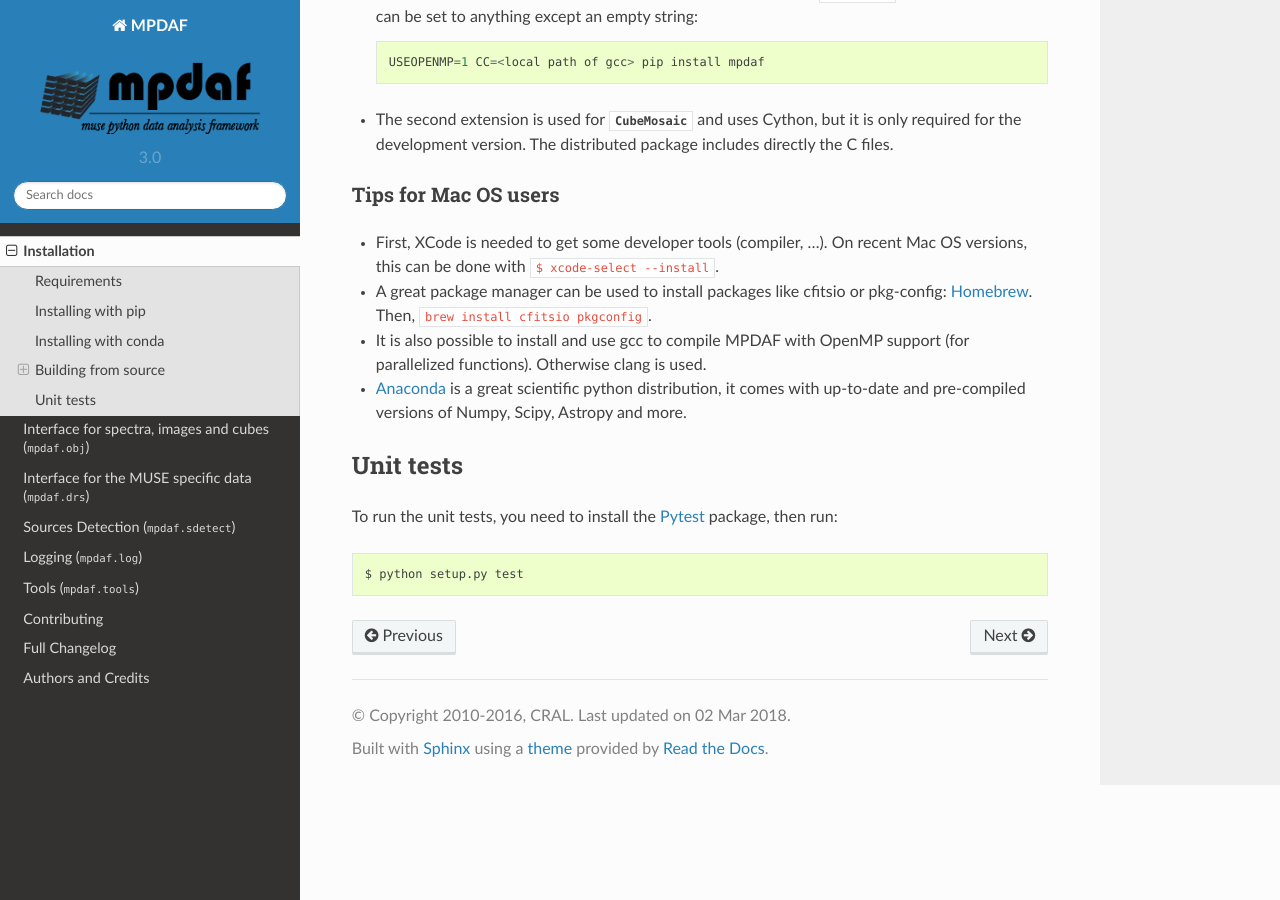
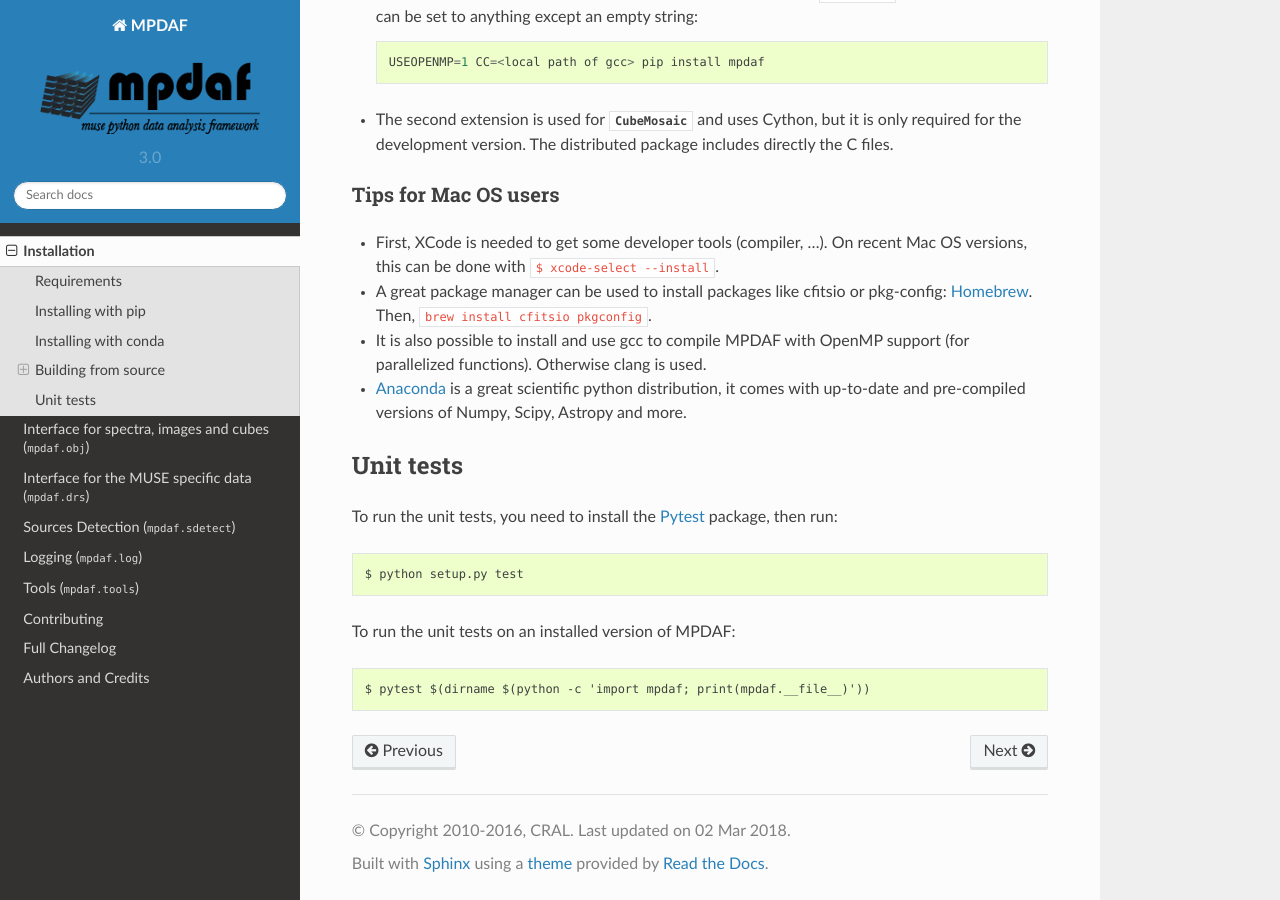
Before and after one commit to musevlt/mpdaf, a Sphinx documentation site: the page built from doc/installation.rst, in a window 1280 px wide and 900 px high, scrolled down 1569 px. Built offline with Sphinx 7.4.7 and the Read the Docs theme 2.0.0, drawn with Linux system fonts in a browser that asks for light colours; pages that are not in the unit, such as notebooks, are missing from menus.

Commit message:
Add command to run unit tests on an installed version [skip ci]

```diff
--- a/doc/installation.rst
+++ b/doc/installation.rst
@@ -103,6 +103,10 @@ To run the unit tests, you need to install the Pytest_ package, then run::
 
     $ python setup.py test
 
+To run the unit tests on an installed version of MPDAF::
+
+    $ pytest $(dirname $(python -c 'import mpdaf; print(mpdaf.__file__)'))
+
 
 .. _Python: http://python.org/
 .. _Numpy: http://www.numpy.org/
```
